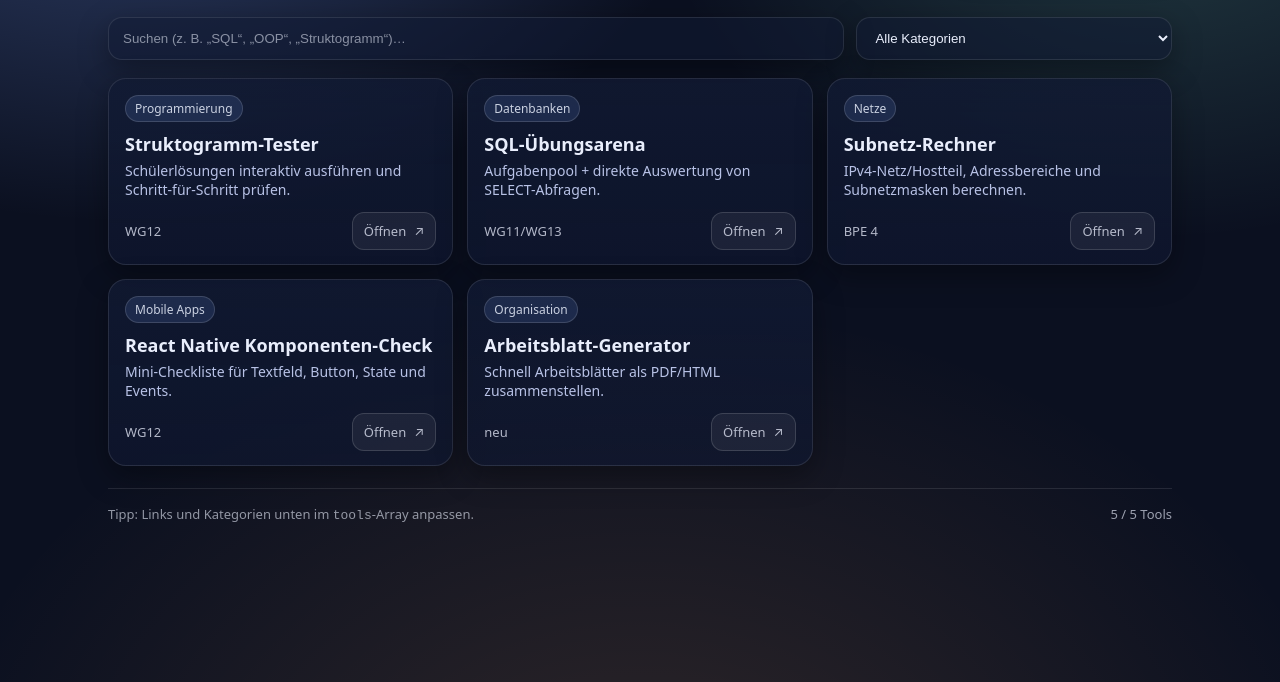
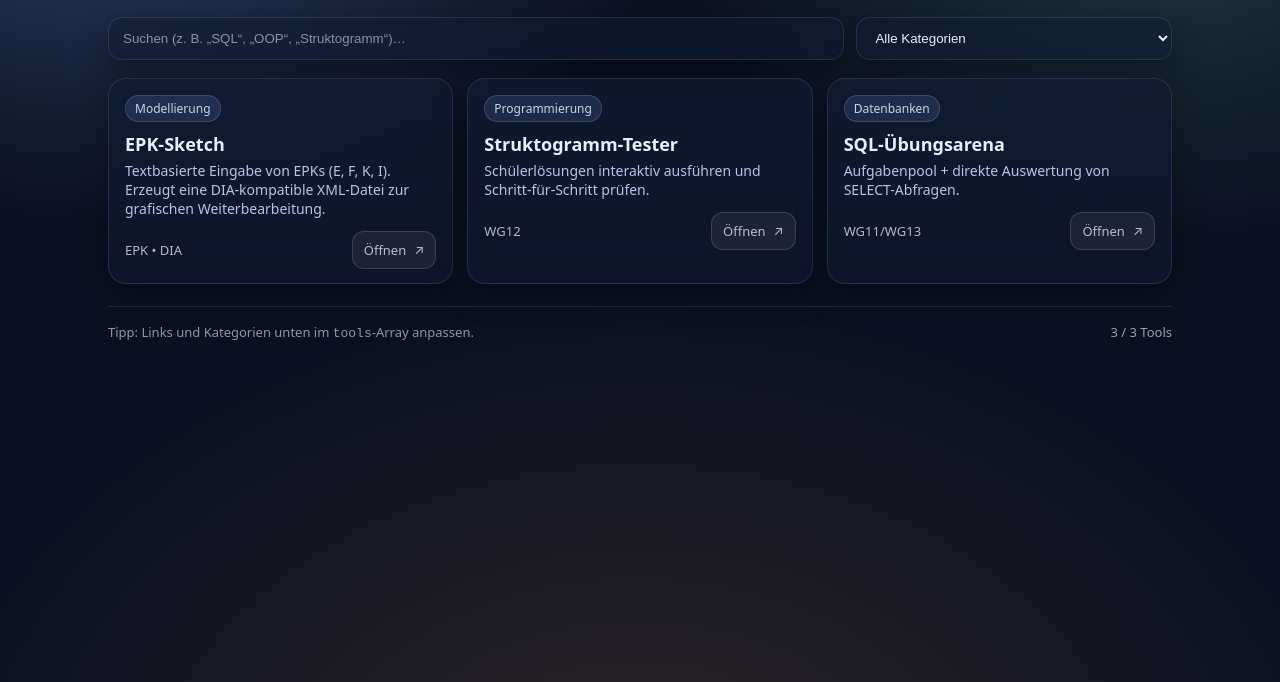
Before and after one commit to thorsten-fr/toolbox, a plain HTML site: page index.html in a window 1280 px wide. Shown: the part 118-800 px from the top of the page. Drawn offline with Linux system fonts and the light colour scheme.

Commit message:
Replace old tools with new entries in index.html

```diff
--- a/index.html
+++ b/index.html
@@ -176,41 +176,30 @@
     // - note: optional, z.B. "WG11", "WG12", "neu", "offline"
     const tools = [
   {
+    title: "EPK-Sketch",
+    url: "https://thorsten-fr.github.io/epk-sketch/",
+    desc: "Textbasierte Eingabe von EPKs (E, F, K, I). Erzeugt eine DIA-kompatible XML-Datei zur grafischen Weiterbearbeitung.",
+    category: "Modellierung",
+    note: "EPK • DIA"
+  },
+
+  {
     title: "Struktogramm-Tester",
     url: "https://example.com/struktogramm",
     desc: "Schülerlösungen interaktiv ausführen und Schritt-für-Schritt prüfen.",
     category: "Programmierung",
     note: "WG12"
   },
+
   {
     title: "SQL-Übungsarena",
     url: "https://example.com/sql",
     desc: "Aufgabenpool + direkte Auswertung von SELECT-Abfragen.",
     category: "Datenbanken",
     note: "WG11/WG13"
-      },
-      {
-        title: "Subnetz-Rechner",
-        url: "https://example.com/netze",
-        desc: "IPv4-Netz/Hostteil, Adressbereiche und Subnetzmasken berechnen.",
-        category: "Netze",
-        note: "BPE 4"
-      },
-      {
-        title: "React Native Komponenten-Check",
-        url: "https://example.com/rn",
-        desc: "Mini-Checkliste für Textfeld, Button, State und Events.",
-        category: "Mobile Apps",
-        note: "WG12"
-      },
-      {
-        title: "Arbeitsblatt-Generator",
-        url: "https://example.com/generator",
-        desc: "Schnell Arbeitsblätter als PDF/HTML zusammenstellen.",
-        category: "Organisation",
-        note: "neu"
   }
 ];
+
 
     // 2) UI-Logik (Suche + Kategorie-Filter)
     const grid = document.getElementById("grid");
```
Lines whose indentation alone changed are shown as unchanged.
